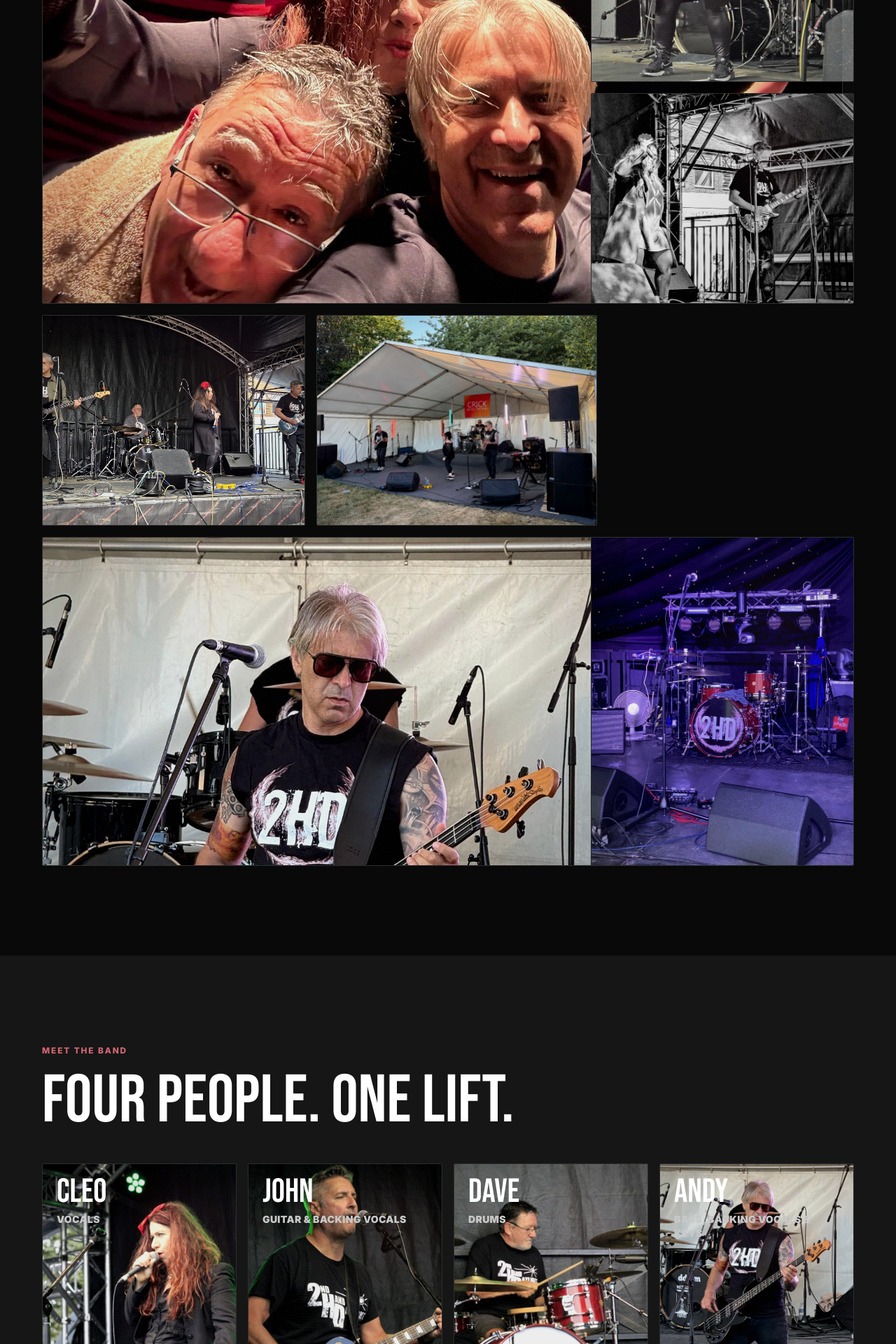
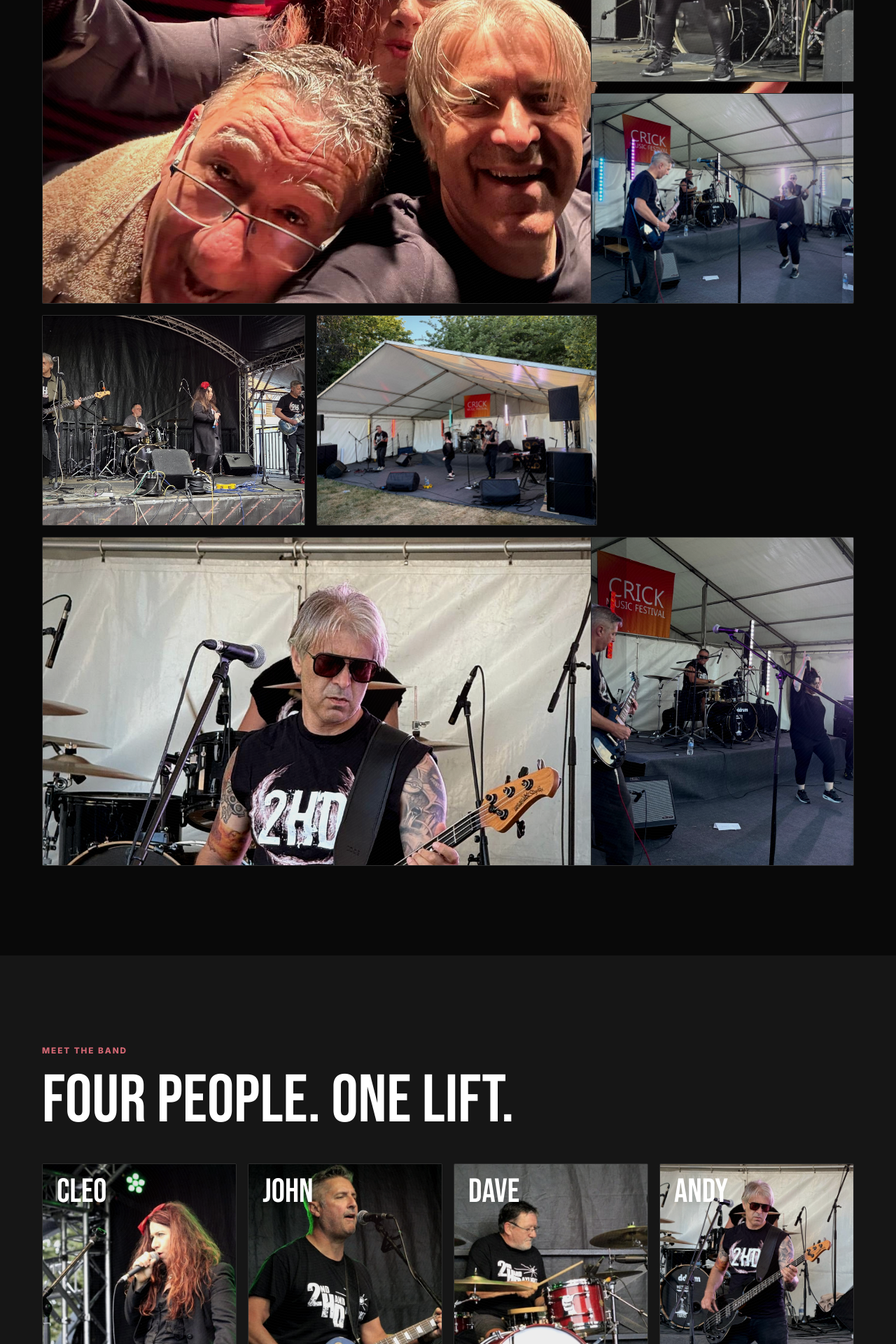
Before and after one commit to damperpot/2hd-band-website, a Next.js app: page / in a window 1280 px wide. Shown: the part 6700-8620 px from the top of the page at 70% size. Built offline with nearby package versions, Linux system fonts and the light colour scheme.

Commit message:
Refresh band photos and member captions
Co-authored-by: Andy Damerum <damperpot@users.noreply.github.com>

```diff
--- a/app/globals.css
+++ b/app/globals.css
@@ -443,6 +443,11 @@ body {
   min-height: 21rem;
 }
 
+.image-treatment.band-panel > h3,
+.image-treatment.band-panel > p {
+  position: absolute;
+}
+
 @media (min-width: 768px) {
   .gallery-editorial .image-frame {
     min-height: 18rem;
--- a/app/page.tsx
+++ b/app/page.tsx
@@ -22,8 +22,8 @@ const galleryImages = [
     imageClassName: "object-cover"
   },
   {
-    src: "/assets/images/gallery-black-white.jpg",
-    alt: "2HD vocalist and guitarist performing in black and white",
+    src: "/assets/images/gallery-cleo-crick-2026.jpg",
+    alt: "Cleo singing with 2HD at Crick Music Festival",
     className: "aspect-[5/4]",
     imageClassName: "object-cover"
   },
@@ -46,8 +46,8 @@ const galleryImages = [
     imageClassName: "object-cover object-top"
   },
   {
-    src: "/assets/images/hero-poster.jpg",
-    alt: "2HD branded drum kit under purple stage lighting",
+    src: "/assets/images/gallery-crick-live-2026.jpg",
+    alt: "2HD performing live at Crick Music Festival in 2026",
     className: "aspect-[4/5]",
     imageClassName: "object-cover"
   }
@@ -217,13 +217,13 @@ export default function Home() {
                     sizes="(min-width: 768px) 25vw, 100vw"
                     className={member.imageClassName}
                   />
-                  <div className="absolute inset-0 bg-gradient-to-t from-black via-black/20 to-transparent" />
-                  <div className="absolute inset-x-0 bottom-0 p-5">
-                    <h3 className="display-heading text-5xl">{member.name}</h3>
-                    <p className="mt-2 text-sm font-black uppercase tracking-wide text-fog">
-                      {member.role}
-                    </p>
-                  </div>
+                  <div className="absolute inset-0 bg-gradient-to-b from-black/72 via-transparent to-black/80" />
+                  <h3 className="display-heading absolute inset-x-0 top-0 p-5 text-5xl drop-shadow-lg">
+                    {member.name}
+                  </h3>
+                  <p className="absolute inset-x-0 bottom-0 p-5 text-sm font-black uppercase tracking-wide text-white drop-shadow-lg">
+                    {member.role}
+                  </p>
                 </article>
               ))}
             </div>
```
Also changed, not shown: public/assets/images/gallery-cleo-crick-2026.jpg (added), public/assets/images/gallery-crick-live-2026.jpg (added).
